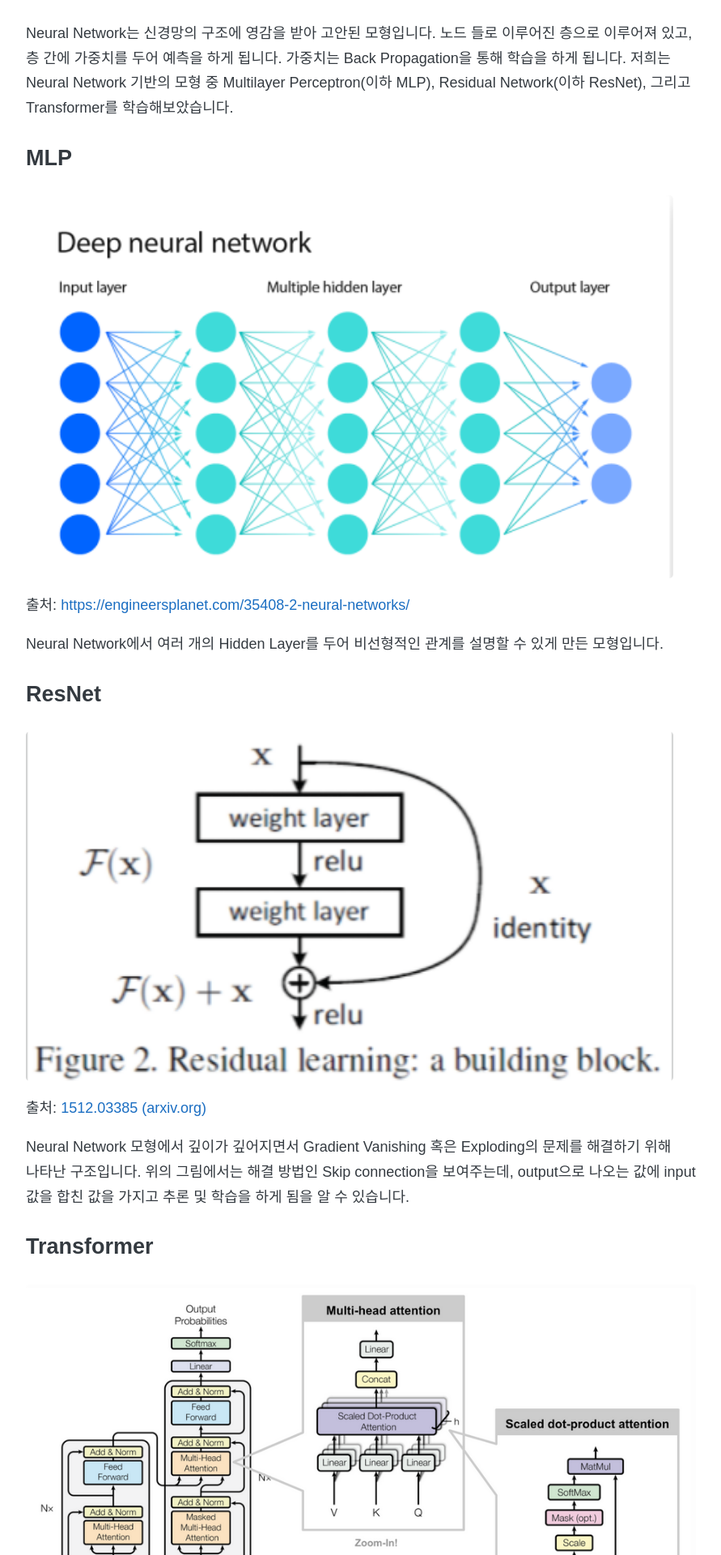
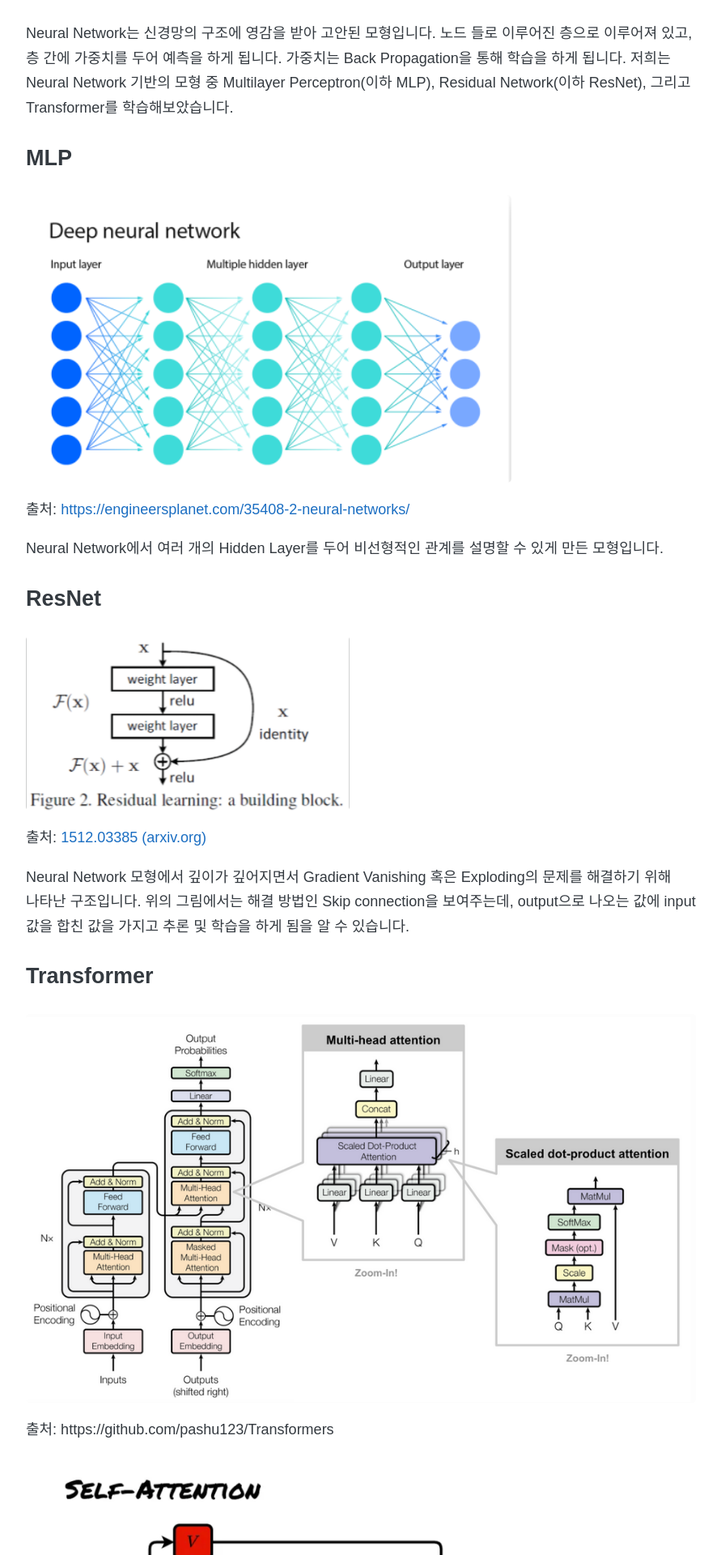
Before and after one commit to 8percent/8percent.github.io, a Jekyll site: the page built from _posts/2024-07-04-credit-scoring.md, in a window 1280 px wide. Shown: the part 4013-5933 px from the top of the page at 81% size, without its empty margins (194-1085 px from the left). Built offline with Jekyll 4.4.1, drawn with Linux system fonts in a browser that asks for light colours; some web fonts are replaced.

Commit message:
Update 2024-07-04-credit-scoring.md

```diff
--- a/_posts/2024-07-04-credit-scoring.md
+++ b/_posts/2024-07-04-credit-scoring.md
@@ -83,7 +83,7 @@
 
 ### MLP
 
-<img src="/images/css-2.png" alt="css-2" width="800"/>
+<img src="/images/css-2.png" alt="css-2" width="600"/>
 
 출처: [https://engineersplanet.com/35408-2-neural-networks/](https://engineersplanet.com/35408-2-neural-networks/)
 
@@ -91,7 +91,7 @@
 
 ### ResNet
 
-<img src="/images/css-3.png" alt="css-3" width="800"/>
+<img src="/images/css-3.png" alt="css-3" width="400"/>
 
 출처: [1512.03385 (arxiv.org)](https://arxiv.org/pdf/1512.03385)
 
@@ -103,9 +103,7 @@
 
 출처: https://github.com/pashu123/Transformers
 
-<img src="/images/css-4.png" alt="css-5" width="600"/>
-
-<img src="/images/css-4.png" alt="css-6" width="600"/>
+<img src="/images/css-5.png" alt="css-5" width="600"/><img src="/images/css-6.png" alt="css-6" width="600"/>
 
 출처: [Transformers in Action: Attention Is All You Need | by Soran Ghaderi | Towards Data Science](https://towardsdatascience.com/transformers-in-action-attention-is-all-you-need-ac10338a023a)
 
```
